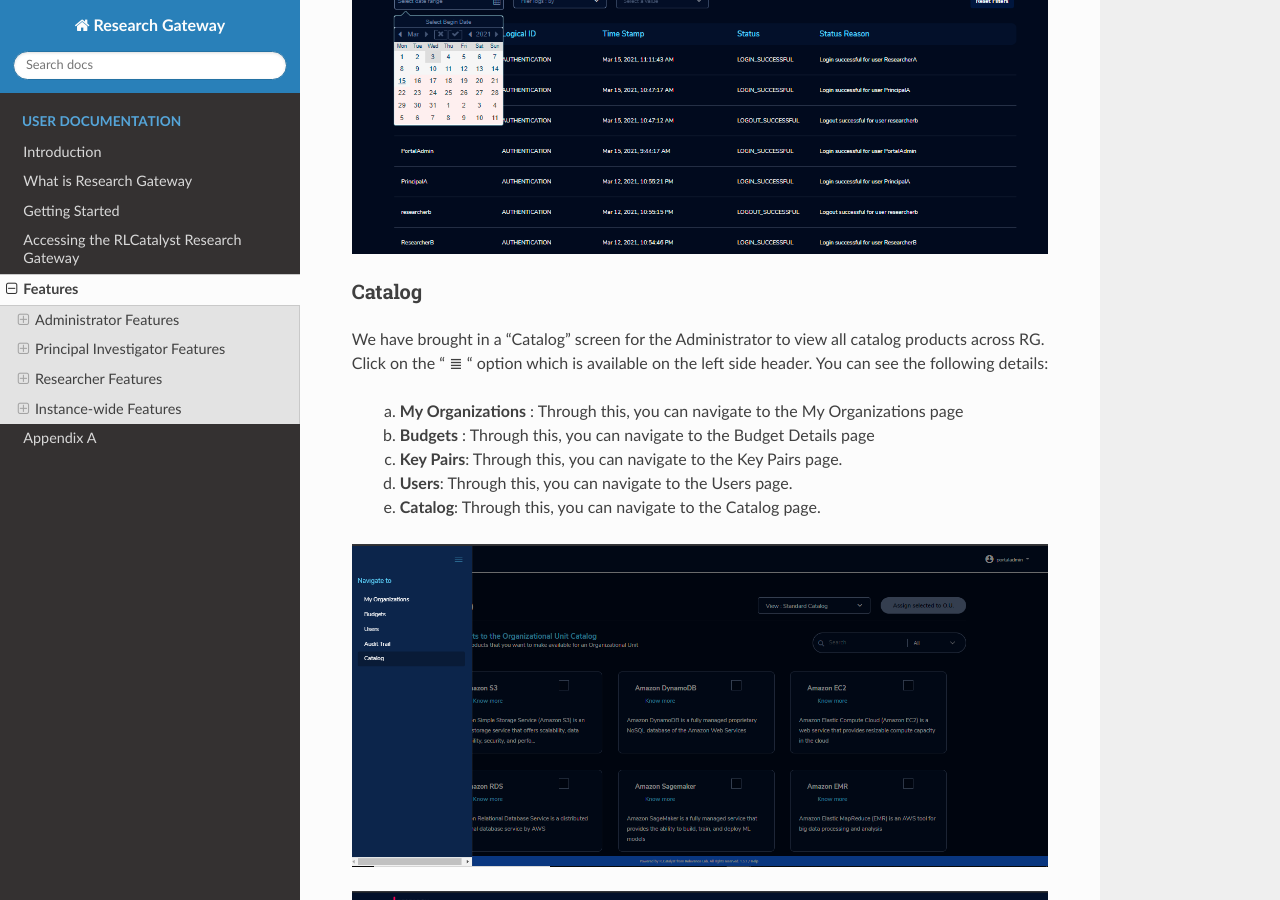
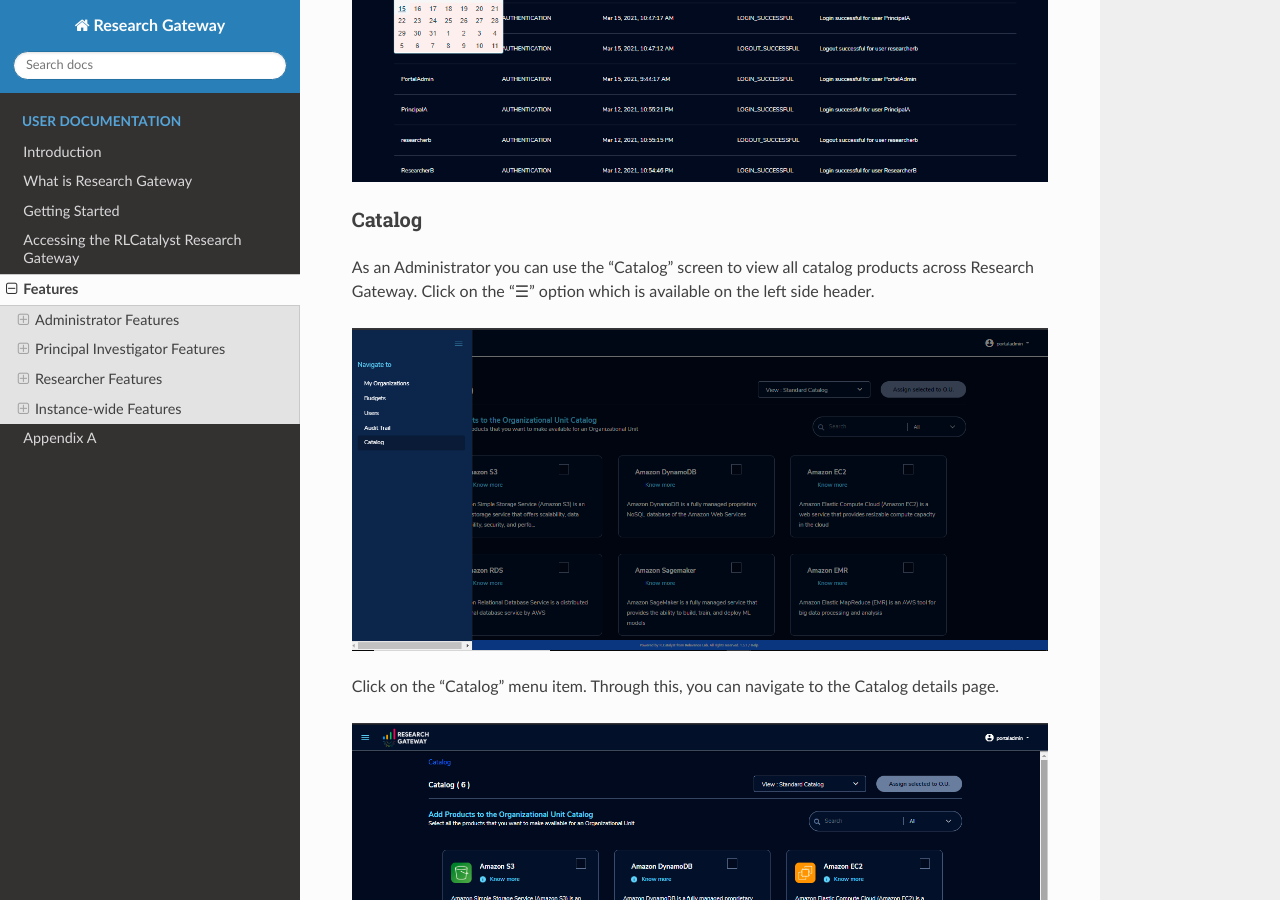
Before and after one commit to RLOpenCatalyst/rg-doc, a Sphinx documentation site: the page built from source/Features.rst, in a window 1280 px wide and 900 px high, scrolled down 12872 px. Built offline with Sphinx 7.4.7 and the Read the Docs theme 2.0.0, drawn with Linux system fonts in a browser that asks for light colours; some of the changed text lies outside the part shown.

```diff
--- a/source/Features.rst
+++ b/source/Features.rst
@@ -25,13 +25,7 @@ As an Administrator, you can view the organization-wide budgets from the **Budge
 
 **Navigation to the Budget**
 
-Login as the Administrator user. Click on “ ≣ “ option which is available on the top-left side. You can see the  following details:
-
-   a. **My Organizations** : Through this, you can navigate to the My Organizations page
-   b. **Budget Management** : Through this, you can navigate to the Budget Details page
-   c. **Users** : Through this, you can navigate to the User Management page
-   d. **Audit Trail** : Through this, you can navigate to the Audit Trail page
-   e. **Catalog** : Through this, you can navigate to the Catalog Management page
+Login as the Administrator user. Click on “☰” option which is available on the top-left side. Click on the **Budgets** menu item to navigate to the Budgets page.
 
 
 .. image:: images/AdminMenu.png
@@ -70,14 +64,14 @@ When Consumed Budget exceeds a threshold (say 80%), the budget management screen
 
 **Researcher-wise budget view**
 
-You can  also see researcher-wise budget details which are linked to a particular project and  you can see configured product  details in product-wise budget details page.
+You can  also see researcher-wise budget details which are linked to a particular project and  you can see configured product details in product-wise budget details page.
 
 
 .. image:: images/Image4.png
 
 Users
 ^^^^^
-As an Administrator you can use the "Users" screen to view all users across Research Gateway. Click on the “ ≣ “ option which is available on the left side header. You can see the  following details:
+As an Administrator you can see the "Users" screen to view all users across Research Gateway. Click on the “☰” option which is available on the left side header.
 
 Click on the **Users** menu item to navigate to the Users page.
 
@@ -105,7 +99,7 @@ You can filter by O.U, Filter by role(Admin/Researcher/Principal Investigator),
 .. image:: images/filter.png
 .. image:: images/sort.png
 
-We have an active filter: enable and disable option. You can toggle between active or all users.
+The user can see an active filter with enable and disable option. You can toggle between active or all users.
 
 .. image:: images/toggle.png
 
@@ -171,11 +165,11 @@ There is a contextual menu which is at the right side of the card. Once clicked
 Audit Trail
 ^^^^^^^^^^^
 
-We have brought in an  Audit Trail screen for the Administrator to view security-related audits. Click on the “ ≣ “ option which is available on the left side header. You can see the  following details:
+As an Administrator you can use the **Audit Trail** screen to view security-related audits. Click on the “☰” option which is available on the left side header.
 
 .. image:: images/Audit1.png
 
-Click on the **Audit Trail** menu item to navigate to the Audit Trail page.
+Click on the **Audit Trail** menu item. Through this, you can navigate to the Budget details page.
 
 .. image:: images/Audit2.png
 
@@ -202,15 +196,11 @@ You can filter the logs by admin, Principal Investigator, researcher, Organizati
 
 Catalog
 ^^^^^^^
-We have brought in a “Catalog” screen for the Administrator to view all catalog products across RG. Click on the “ ≣ “ option which is available on the left side header. You can see the  following details:
-
-     a. **My Organizations** : Through this, you can navigate to the My Organizations page
-     b. **Budgets** : Through this, you can navigate to the Budget Details page
-     c. **Key Pairs**: Through this, you can navigate to the Key Pairs page.
-     d. **Users**: Through this, you can navigate to the Users page.
-     e. **Catalog**: Through this, you can navigate to the Catalog page.
+As an Administrator you can use the “Catalog” screen to view all catalog products across Research Gateway. Click on the “☰” option which is available on the left side header.
 
 .. image:: images/catalog.png
+
+Click on the "Catalog" menu item. Through this, you can navigate to the Catalog details page.
 
 .. image:: images/catalog1.png
 
@@ -244,7 +234,7 @@ If we could not find any products related to the filter you can see the message
 Principal Investigator Features
 +++++++++++++++++++++++++++++++
 
-As a Principal Investigator, I will be able to create Projects within my Organization. A project will be associated with a Budget with an associated dollar amount that is funded from a specific Grant to the organization. A Project can use Resources only if there is an associated budget that can meet the forecasted needs.
+As a Principal Investigator,the user can create Projects within the Organization. A project will be associated with a Budget with an associated dollar amount that is funded from a specific Grant to the organization. A Project can use Resources only if there is an associated budget that can meet the forecasted needs.
 
 My Projects page of the Research Gateway will list all the existing projects created along with other details. Clicking on a specific project will leads to a project details page.
 
@@ -277,7 +267,7 @@ Fill in the following details
 
 Click on the “Add Project” button. Added a new project successfully.
 
-.. image:: images/add.png
+.. image:: images/Add.png
 
 **NOTE**:
 
@@ -288,9 +278,9 @@ Click on the “Add Project” button. Added a new project successfully.
 
 How to add researchers to existing project
 ^^^^^^^^^^^^^^^^^^^^^^^^^^^^^^^^^^^^^^^^^^
-We implemented the Edit functionality for the project entity. The project is independent of the researcher. We should create an empty project and add researchers later also. Click on “Manage (i.e., Pencil icon)” which is at the Assigned researchers field in the Project Details Page.
+There is an edit functionality for the project entity. The project is independent of the researcher. An user can create an empty project and add researchers later also. Click on “Manage (i.e., Pencil icon)” which is at the Assigned researchers field in the Project Details Page.
 
-.. image:: images/add.png
+.. image:: images/Add.png
 
 Select the Researchers and click on the “Update List” button. You can see the “Updated Successfully” toaster message in the UI. You can't unselect the researchers who have associated products.
 
@@ -338,20 +328,15 @@ The project status changed to “Stopped”. In a Stopped state all underlying r
 
 If there are any failed provisioned product in my products panel you cannot do actions on the project. You need to terminate that product.
 
-If there are any failed provisioned product in my products panel you cannot do actions on the project. You need to terminate that product.
 
 Budgets (for Principal Investigator)
 ^^^^^^^^^^^^^^^^^^^^^^^^^^^^^^^^^^^^^
 
-We have brought in a budget  screen for the Principal Investigator to view budget consumption across projects.
+As a Principal Investigator, you can view the organization-wide budgets from the **Budgets** screen with drill-down to the project, researcher and product level.
 
 **Navigation to Budget screen**
 
-Logged as Principal Account. Click on “☰” Symbol which is available  on left side header. You can see menu like:
-
-  a. **My projects** : Through this, you can navigate to My Projects page.
-
-  b. **Budget**  : Through this, you can navigate to the Budget Details page.
+Logged as Principal Account. Click on “☰” Symbol which is available on left side header. Click on the "Budgets" menu item through this, you can navigate to the Budget Details page.
 
 .. image:: images/budget.png
 
@@ -391,7 +376,7 @@ You can see researcher budget details which are linked to particular products an
 Catalog (for Principal Investigator)
 ^^^^^^^^^^^^^^^^^^^^^^^^^^^^^^^^^^^^
 
-We have brought in a “Catalog” screen for the Principal Investigator to view all catalog products across RG. Click on the “ ≣ “ option which is available on the left side header. You can see the  following details:
+As a Principal Investigator, you can use the “Catalog” screen to view all catalog products across Research Gateway. Click on the “☰” option which is available on the left side header. You can see the  following details:
 
 .. image:: images/cat1.png
 
@@ -694,10 +679,7 @@ As a researcher you can use the **Budgets** screen to view your individual budge
 
 **Navigation to Budget screen**
 
-Logged as Researcher Account. Click on “☰” Symbol which is available  on left side header. You can see menu like :
-
-  a. **My projects** : Through this, you can navigate to My Projects page.
-  b. **Budget**  : Through this, you can navigate to the Budget Details page.
+Login as the Researcher. Click on “☰” Symbol which is available on the left side header. By clicking on the "Budgets" menu item, the user will be navigated to the Budget details page.
 
  .. image:: images/bud1.png
 
@@ -756,8 +738,9 @@ A researcher may have his own data or a Principal may create a data-store that i
 
 The “Study details” tab will show all the details of the study available in the collection. The actions associated with the study will be shown in an actions bar on the right side of the page. The “Product details” tab will show the details of the associated product (S3 bucket). This will replicate the product details page of the associated S3 bucket and show the same actions associated with the s3 bucket.
 
- .. image:: images/personal.PNG
- .. image:: images/sc4.PNG
+ .. image:: images/personal.png
+
+ .. image:: images/sc4.png
 
 **Explore Action**
 
@@ -799,7 +782,7 @@ You can terminate the study through the “Terminate” option.
 
 Public Study
 ------------
-A principal may create a data-store. The “Study” details page will show a tabbed area with the following tabs:
+As a principal Invetigator you can create a data-store. The “Study” details page will show a tabbed area with the following tabs:
 
 	a. Study details : The “Study details” tab will show all the details of the study available in the collection. Actions associated with the study will be shown in an actions bar on the right side of the page.
 	b. Resource details: The “Resource details” tab will show the details of the associated product (S3 bucket). This will replicate the product details page of the associated S3 bucket and show the same actions associated with the s3 bucket.
@@ -832,9 +815,9 @@ You can see the files/folders which are  related to the datastore.
 
 Key Pairs
 ^^^^^^^^^
-The Key Pairs screen can be used by the Researcher to view keypair details across projects.
+The Key Pairs screen can be used by the Researcher to view keypair details across projects. Click on “☰” Symbol which is available on the left side header. By clicking on the "Key Pairs" menu item, the user will be navigated to the Key Pairs details page.
 
-.. image:: images/key1.png
+ .. image:: images/key1.png
 
 .. image:: images/key2.png
 
@@ -892,13 +875,13 @@ The below steps that will be done for publishing our product as Saas in the AWS
 When our product has been listed for consumption in the AWS marketplace, customers can subscribe to our product.
 
 1. Log in to AWS account with valid credentials. Navigate to AWS Marketplace.
-2. Type “RLCatalyst” in the search bar. You can see the result as **RLCatalyst Research Gateway(Saas)**
+2. Type “RLCatalyst” in the search bar. You can see the result as **RLCatalyst Research Gateway(Saas)**.
 
-  a. Show the pricing information(Small/Medium/Large).
+    a. Show the pricing information(Small/Medium/Large).
 	b. Show option of Monthly or Annual.
 	c. Show option of Auto-renewal (Yes/No).
 
- Click on the “Continue on Subscribe” button which is available at the top right side of the page. Fill the required parameters like contract options and renewal settings. Now click on the “Create contract” button. Click on “Pay Now” button. After completion of payment options, the user will be redirected to the RG registration website.
+ Click on the **Continue on Subscribe** button which is available at the top right side of the page. Fill the required parameters like contract options and renewal settings. Now click on the “Create contract” button. Click on “Pay Now” button. After completion of payment options, the user will be redirected to the RG registration website.
 
 **b. Registration page**
 
@@ -923,7 +906,7 @@ is created, we will seed admin credentials to the database and the same will be
    **Note**: You need to select the researcher from the list.
 8. Navigate to the catalog through the left navigation menu and choose the  “View-O.U catalog” in the filter and enable the checkboxes which are at the right side of the products and click on “Assign to a project” button and on Successful completion of assign you can see green color toaster message.
 9. Login as Researcher <<Navigate to the project details page--you can see the assigned catalog products in the available products panel.
-   Choose the product and click on the “Launch Now” button. Fill the required parameters in the form and launch it.
+   Choose the product and click on the **Launch Now** button. Fill the required parameters in the form and launch it.
    **Note**: While creating the EC2 we need to enter the key pair name.  Navigate to the keypairs through the left navigation menu. Click on the “+Create New” button. Fill the required parameters and click on the “Create key pair” button. New key pair was created. Now navigate to the available products panel. Choose EC2 product and fill the params and click on the “Launch Now” button. The product was launched successfully.
 
 **d. Tracking usage**
```
Also changed, not shown: other parts of source/Features.rst (+2 -2 lines), source/GettingStarted.rst (+14 -1 lines).
